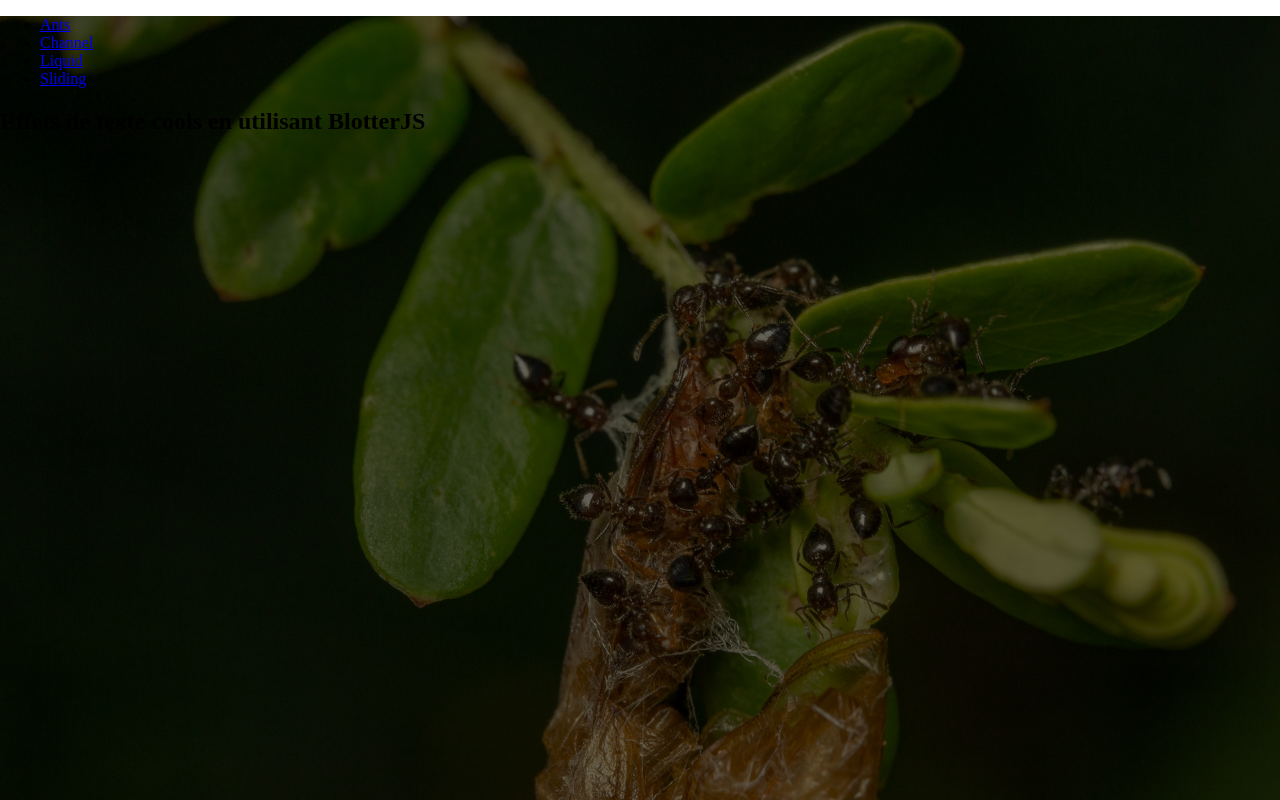
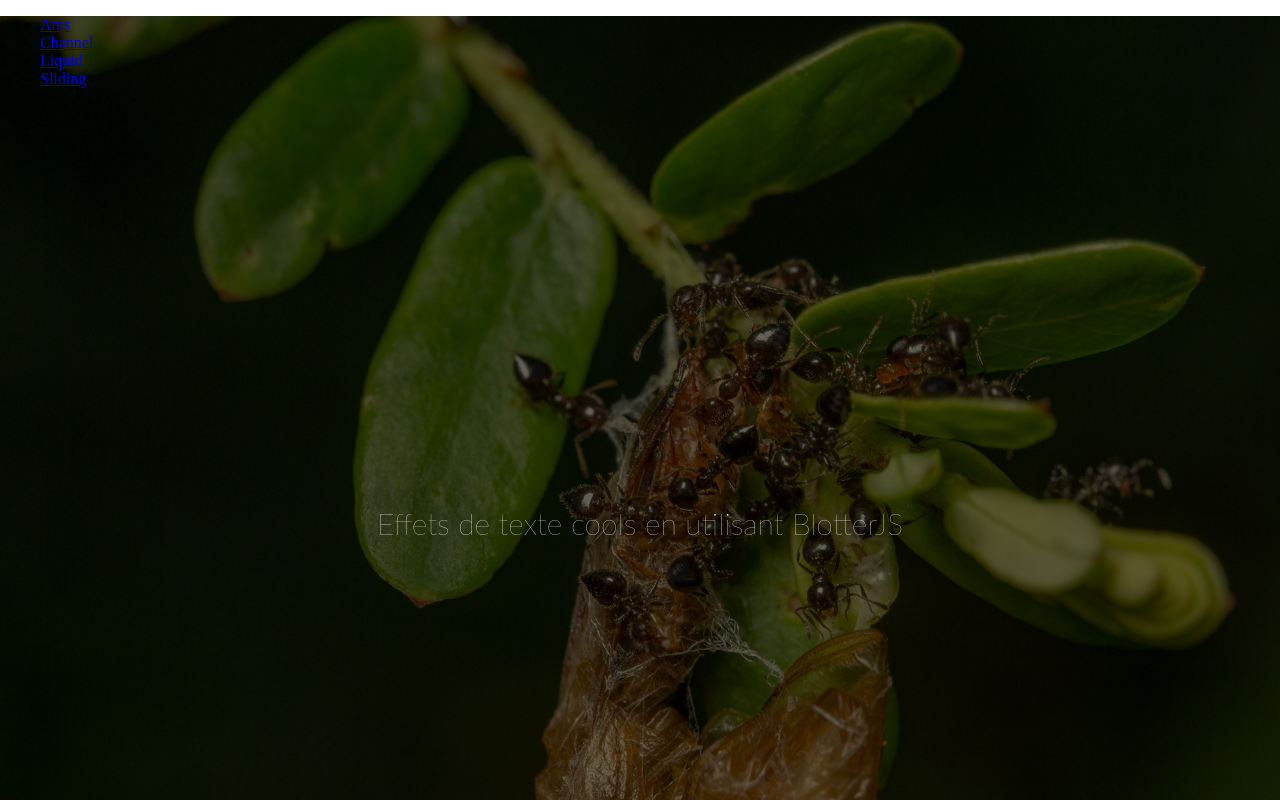
Before and after one commit to Fizioh/Ants, a plain HTML site: page index.html in a window 1280 px wide. Drawn offline with Linux system fonts and the light colour scheme.

Commit message:
style du texte

```diff
--- a/main.css
+++ b/main.css
@@ -5,3 +5,15 @@ body, html {
     height: 100%;
     overflow: hidden;
 }
+h2{
+    font-family: 'Lato', sans-serif;
+    font-size: 30px;
+    font-weight: 100;
+    text-decoration: none;
+    color: #fff;
+    text-align: center;
+    position: absolute;
+    left: 10%;
+    right: 10%;
+    top: 60%;
+}
```
